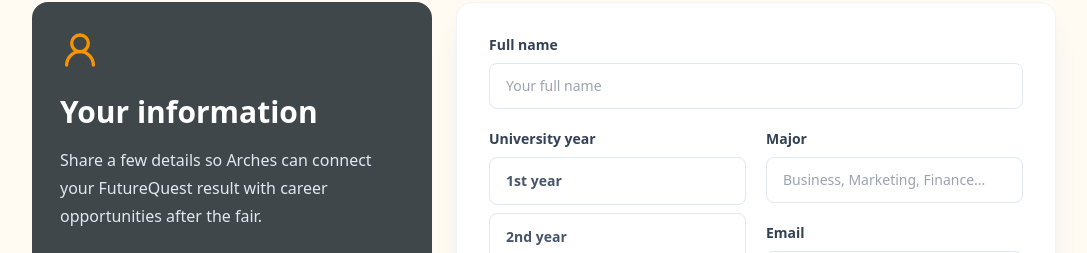
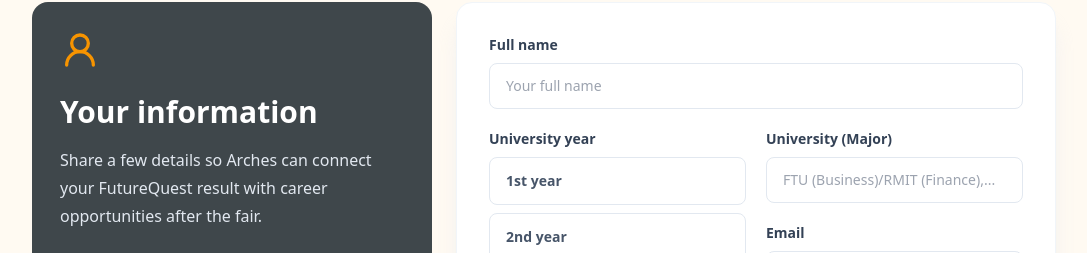
Before and after one commit to phonghongs/Arches-quiz, a React (Vite) app: page / in a window 1280 px wide. Both pictures are taken after a click on the button "Start Your Quest". Shown: the part 98-351 px from the top of the page, without its empty margins (96-1183 px from the left). Built offline with nearby package versions, Linux system fonts and the light colour scheme.

Commit message:
Update label and placeholder text for major input in FutureQuest component

```diff
--- a/src/App.jsx
+++ b/src/App.jsx
@@ -495,13 +495,13 @@
               <div className="grid content-start gap-5">
                 <div>
                   <label className="mb-2 block text-sm font-bold text-slate-700">
-                    Major
+                    University (Major)
                   </label>
                   <input
                     className={inputClass(formErrors.major)}
                     value={formData.major}
                     onChange={(e) => updateForm("major", e.target.value)}
-                    placeholder="Business, Marketing, Finance..."
+                    placeholder="FTU (Business)/RMIT (Finance),..."
                   />
                   {formErrors.major && (
                     <p className="mt-1 text-xs font-semibold text-red-500">
```
